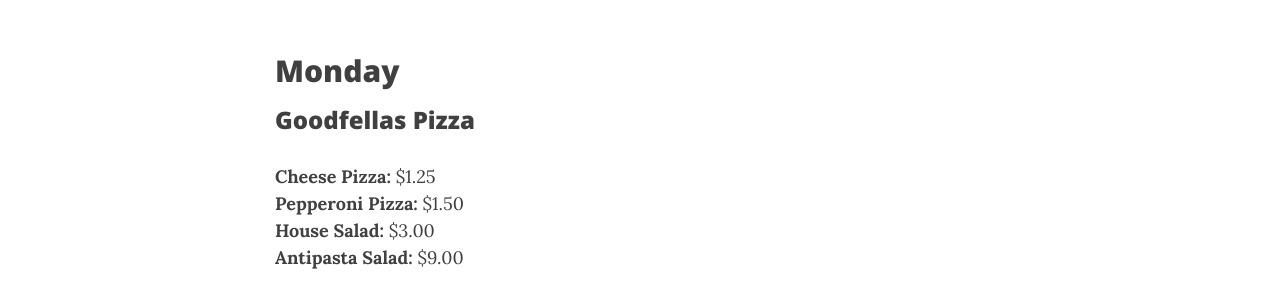
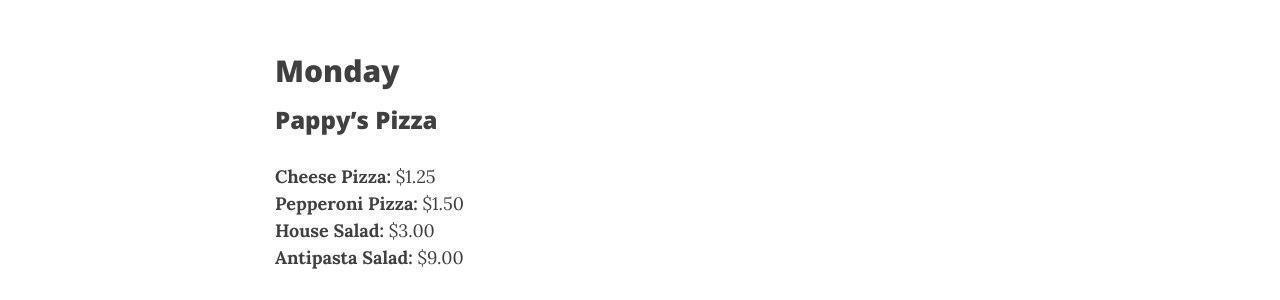
Before and after one commit to techdouttech/oabc-website, a Jekyll site: the page built from lunch.md, in a window 1280 px wide and 900 px high. Shown: the part 212-512 px from the top of the window. Built offline with Jekyll 4.4.1, drawn with Linux system fonts in a browser that asks for light colours; nearby versions of some CDN libraries; comment, search, counter and statistics services are not loaded.

Commit message:
Wrong Pizza Place - update

```diff
--- a/lunch.md
+++ b/lunch.md
@@ -6,7 +6,7 @@
 ---
 
 ## Monday
-### Goodfellas Pizza
+### Pappy's Pizza
 **Cheese Pizza:** $1.25<br />
 **Pepperoni Pizza:** $1.50<br />
 **House Salad:** $3.00<br />
```
